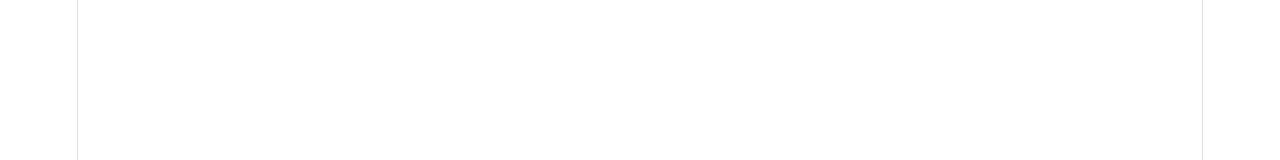
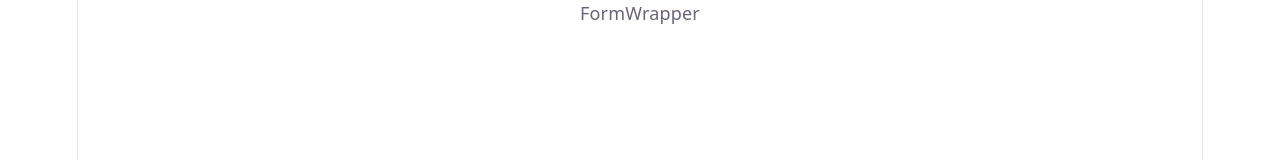
Before and after one commit to kiran-kharsel/multi-step-form, a React (Vite) app: page / in a window 1280 px wide. Shown: the top 160 px of the page. Built offline with nearby package versions, Linux system fonts and the light colour scheme.

Commit message:
feat: create form-wrapper component

```diff
--- a/src/App.jsx
+++ b/src/App.jsx
@@ -3,13 +3,14 @@ import reactLogo from './assets/react.svg'
 import viteLogo from './assets/vite.svg'
 import heroImg from './assets/hero.png'
 import './App.css'
+import FormWrapper from './form-wrapper'
 
 function App() {
   const [count, setCount] = useState(0)
 
   return (
     <>
-
+      <FormWrapper/>
     </>
   )
 }
--- /dev/null
+++ b/src/form-wrapper/FormWrapper.jsx
@@ -0,0 +1,10 @@
+import React from 'react'
+import './style.css'
+
+function FormWrapper() {
+  return (
+    <div>FormWrapper</div>
+  )
+}
+
+export default FormWrapper
--- /dev/null
+++ b/src/form-wrapper/index.js
@@ -0,0 +1 @@
+export {default} from './FormWrapper'
```
Also changed, not shown: src/form-wrapper/style.css (added).
